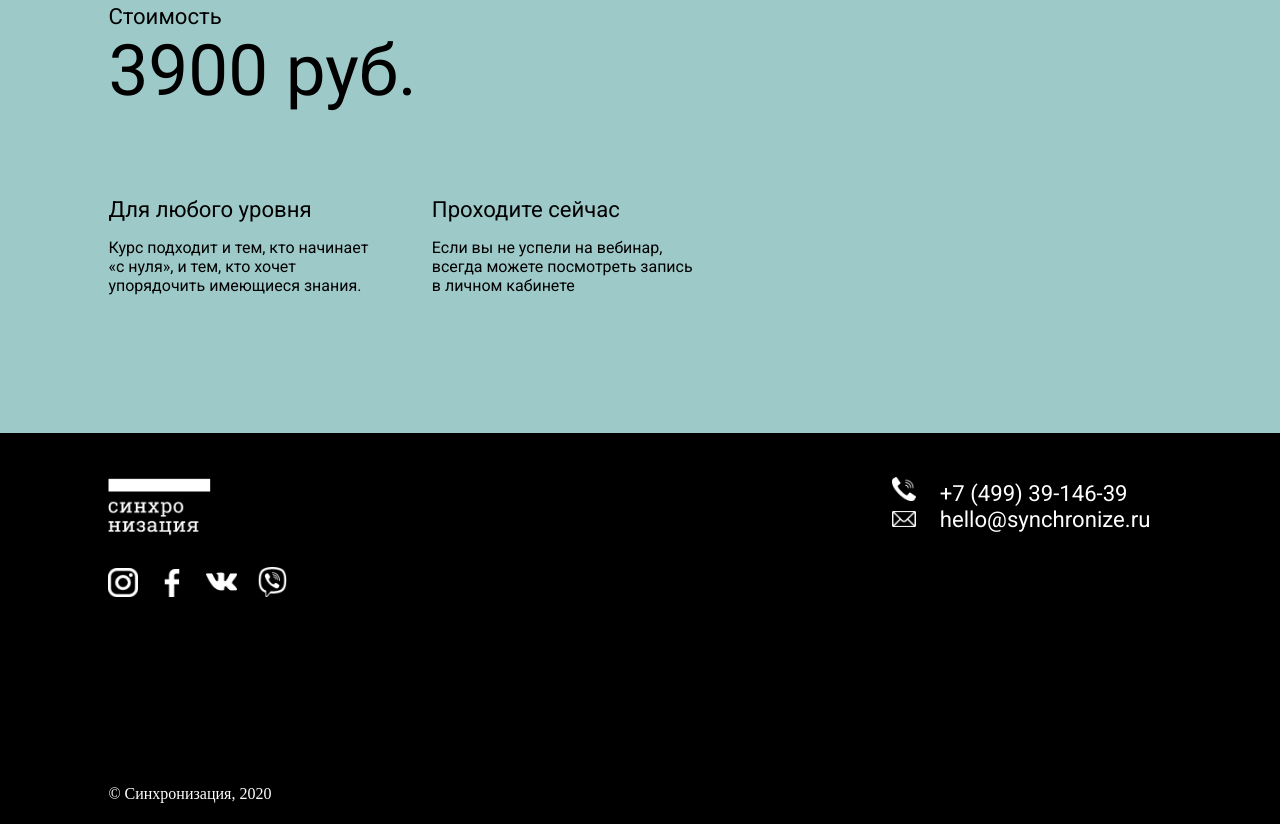
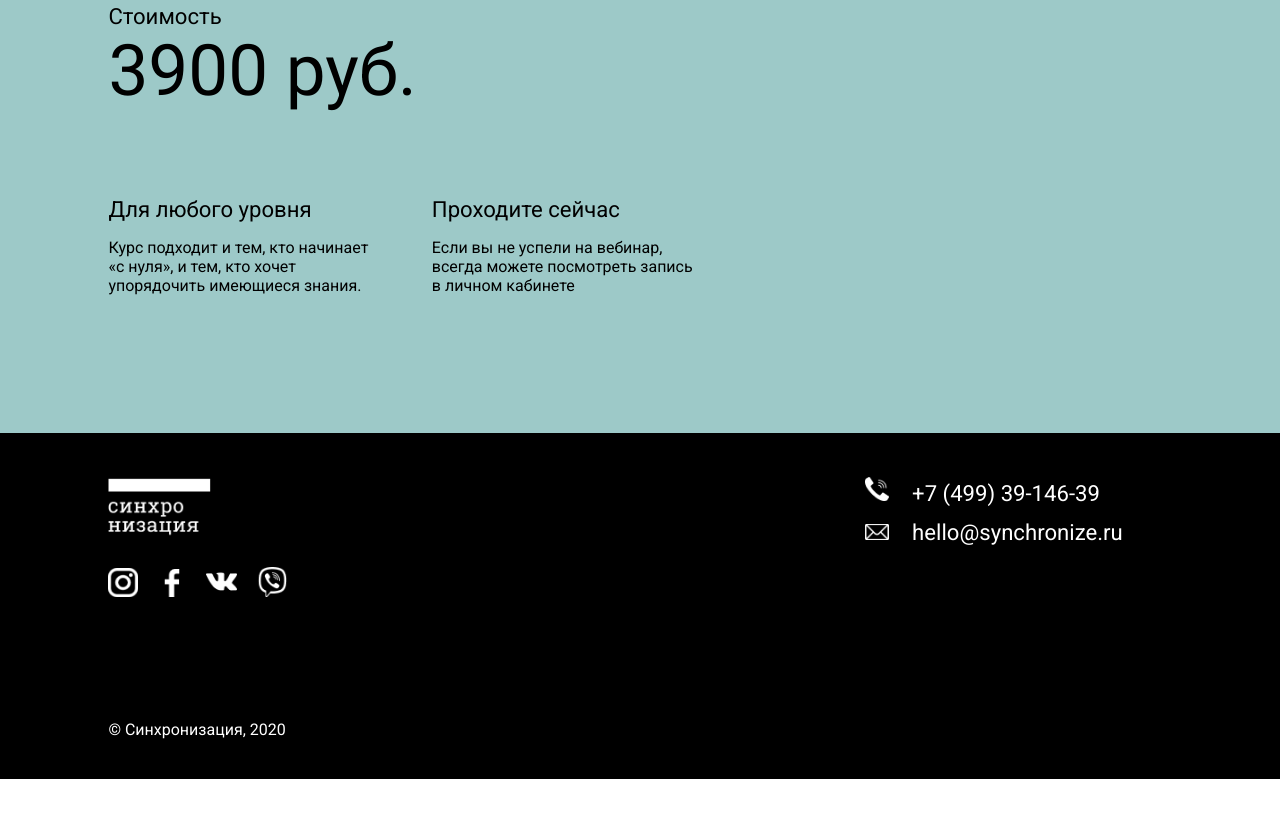
Before and after one commit to Kamalusta/komanda_3-layihe, a plain HTML site: page index.html in a window 1280 px wide. Shown: the part 4464-5288 px from the top of the page. After the commit the page ends 5243 px from the top, so only its background shows below. Drawn offline with Linux system fonts and the light colour scheme.

Commit message:
footer px to px

```diff
--- a/css/style.css
+++ b/css/style.css
@@ -267,14 +267,18 @@ h4{
     margin-right: 4.86vw;
 }
 footer{
-    padding-left: 8.47vw;
+    background-color: black;
+    color: white;
+    font-family: 'Roboto', sans-serif;
+
+}
+.container{
+    margin: 0vw 12.29vw 0vw 8.47vw;
     padding-top: 3.47vw;
-    padding-right: 10.13vw;
-    background-color: black;
-    height: 27.08vw;
-    color: white;
     display: flex;
     justify-content: space-between;
+    height: 27.08vw;
+    box-sizing: border-box;
 }
 .img1{
     width: 7.98vw;
@@ -304,7 +308,9 @@ footer{
     width: 1.87vw;
 }
 footer span{
+    display: inline-block;
     font-size: 1.73vw;
+    margin-bottom: 1.04vw;
 }
 .left{
     display: flex;
@@ -312,7 +318,7 @@ footer span{
     justify-content: space-between;
 }
 footer p{
-    margin-bottom: 1.59vw;
+    margin-bottom: 3.12vw;
     font-size: 1.25vw;
 }
 .logo{
--- a/index.html
+++ b/index.html
@@ -206,6 +206,7 @@
         </section>
     </main>
     <footer>
+    <div class="container">
         <div class="left">
             <div class="icons-logo">
                 <div class="logo">
@@ -227,6 +228,7 @@
                 <img src="/images/mail_white.png" alt="">
                 <span>hello@synchronize.ru</span>
         </div>
+    </div>
     </footer>
 </body>
 </html>
```
